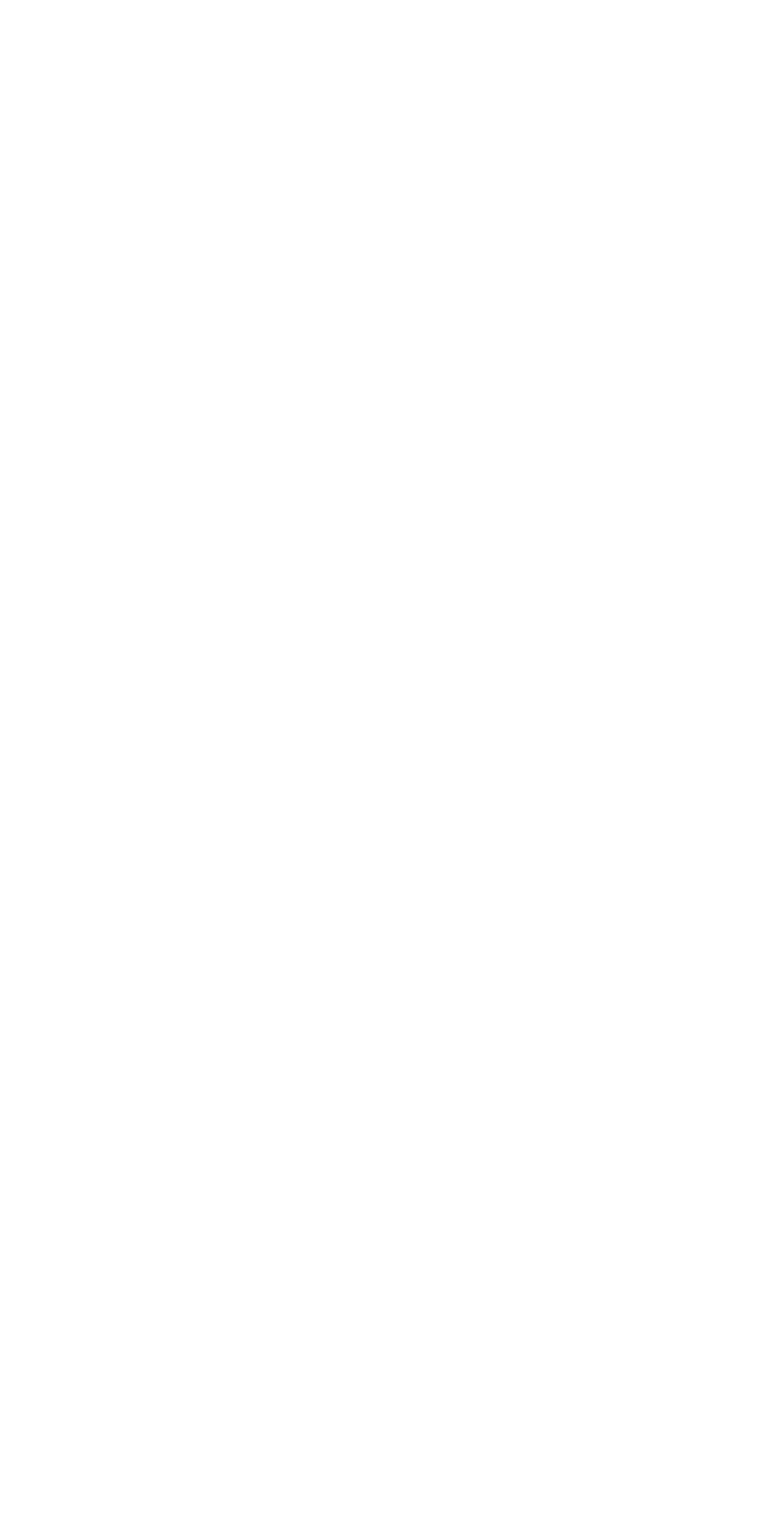
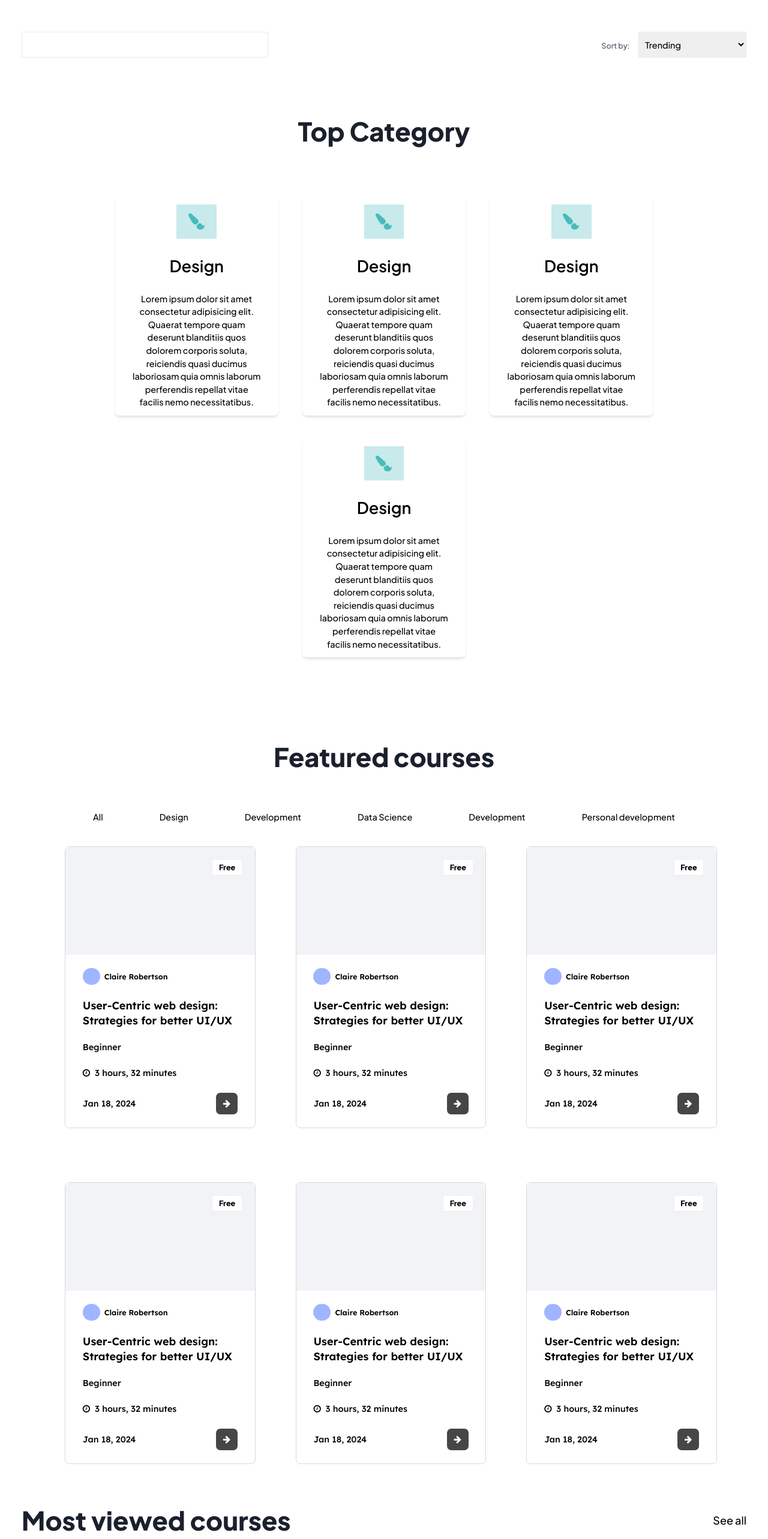
Before and after one commit to Muzammil206/frontend-dev, a React (Vite) app: page /#/courses in a window 1280 px wide. Before the commit this address had no page. Shown: the part 80-2646 px from the top of the page at 60% size. Before the commit the page ends 800 px from the top, so only its background shows below. Built offline with nearby package versions, Linux system fonts and the light colour scheme.

Commit message:
Courses page

```diff
--- a/src/App.jsx
+++ b/src/App.jsx
@@ -11,6 +11,7 @@ import StudentDashboard from "./Pages/StudentDashboard";
 import SolutionPage from "./Pages/SolutionPage";
 import ContactUSPage from "./Pages/ContactUSPage";
 import Forgetpassword from "./Pages/Forgetpassword";
+import CoursesPage from "./Pages/CoursesPage";
 function App() {
   return (
     <div className="">
@@ -22,6 +23,7 @@ function App() {
           <Route path="/register" element={<Register />} />
           <Route path="/forgetpassword" element={<Forgetpassword />} />
           <Route path="/about" element={<AboutPage />} />
+          <Route path="/courses" element={<CoursesPage />} />
           <Route path="/course_details" element={<Course_details />} />
           <Route path="/dashboard" element={<StudentDashboard />} />
           <Route path="/solutions" element={<SolutionPage />} />
--- /dev/null
+++ b/src/Pages/CoursesPage.jsx
@@ -0,0 +1,94 @@
+import React from 'react'
+import Nav from '../Component/Nav'
+import H1 from '../Elements/H1'
+import CategoryCard from '../Component/CategoryCard'
+import CoursesCard from '../Component/CoursesCard'
+import SECTION from '../Elements/SECTION'
+import { Link } from 'react-router-dom'
+
+const CoursesPage = () => {
+  return (
+    <div>
+      <Nav />
+      <main className='mt-[5.2406rem] px-10 pt-16'>
+        <header className='flex justify-between gap-4 md:items-center flex-col md:flex-row mb-8'>
+            <input
+            type="text"
+            className='outline-none border-[1px] border-[#E9EAF0] h-[48px] w-full md:w-[457px] p-2'/>
+            <div>
+                <span className='text-[14px] text-[#4E5566] mr-4'>Sort by:</span>
+                <select name="" id="" className='outline-none border-[1px] border-[#E9EAF0] h-[48px] w-[200px] p-2'>
+                    <option value="">Trending</option>
+                    <option value="">Educating</option>
+                </select>
+            </div>
+        </header>
+        <SECTION>
+            <H1 otherStyle={"w-max m-auto mb-6"}>Top Category</H1>
+            <div className="flex gap-[2.8125rem] flex-wrap justify-center items-center">
+                <CategoryCard />
+                <CategoryCard />
+                <CategoryCard />
+                <CategoryCard />
+            </div>
+        </SECTION>
+        <SECTION>
+            <H1>Featured courses</H1>
+            <div className="w-full flex flex-col gap-[2.625rem]">
+            <div className="btns flex justify-around">
+                <button className="hover:font-bold">All</button>
+                <button className="hover:font-bold">Design</button>
+                <button className="hover:font-bold">Development</button>
+                <button className="hover:font-bold">Data Science</button>
+                <button className="hover:font-bold">Development</button>
+                <button className="hover:font-bold">Personal development</button>
+            </div>
+            <div className="courses grid gap-[6.25rem] lg:grid-cols-3 md:grid-cols-2 grid-cols-1  justify-between w-full ">
+                <CoursesCard />
+                <CoursesCard />
+                <CoursesCard />
+                <CoursesCard />
+                <CoursesCard />
+                <CoursesCard />
+            </div>
+            </div>
+        </SECTION>
+        <section>
+            <div className='flex items-center justify-between'>
+                <H1>Most viewed courses</H1>
+                <Link className='text-[20px]'>See all</Link>
+            </div>
+            <div className='mt-6 border-[1px] border-[#D9D9D9] p-10 bg-[#FFFDFD]'>
+                <div className='flex items-center justify-between gap-14'>
+                    <div className='w-3/6'>
+                        <video
+                            className="w-full shadow-lg m-auto h-[30rem] rounded-lg"
+                            controls
+                        >
+                            <source src="..Videos/video1.mp4" type="video/mp4" />
+                        </video>
+                        <div className='flex items-center justify-between mt-6'>
+                            <span className='flex items-center gap-1'><p className='bg-white border-[1px] border-[#F1F1F3] rounded-md px-2 p-1'>6 Weeks</p><p className='bg-white border-[1px] border-[#F1F1F3] rounded-md px-2 p-1'>Intermidiate</p>
+                            </span>
+                            <p>5k views</p>
+                        </div>
+                    </div>
+                    <div className='w-3/6 flex flex-col gap-4'>
+                        <H1>UI/UX Design</H1>
+                        <p>Become a master of UI design and UX enhancement by learning the essential
+                            skills of design principles, wireframing, prototypng,
+                            and usability testing  to create seamless and engaging interactions
+                        </p>
+                        <Link
+                        className='bg-[#FCFCFD] rounded-lg p-2 w-[121px]'
+                        to='/course_details'>View Course</Link>
+                    </div>
+                </div>
+            </div>
+        </section>
+      </main>
+    </div>
+  )
+}
+
+export default CoursesPage
--- a/src/Pages/Forgetpassword.jsx
+++ b/src/Pages/Forgetpassword.jsx
@@ -2,7 +2,6 @@ import React from 'react'
 import Nav from '../Component/Nav'
 import Loginimg from '../assets/login.png'
 import { Link } from 'react-router-dom'
-
 
 const Forgetpassword = () => {
   return (
```
